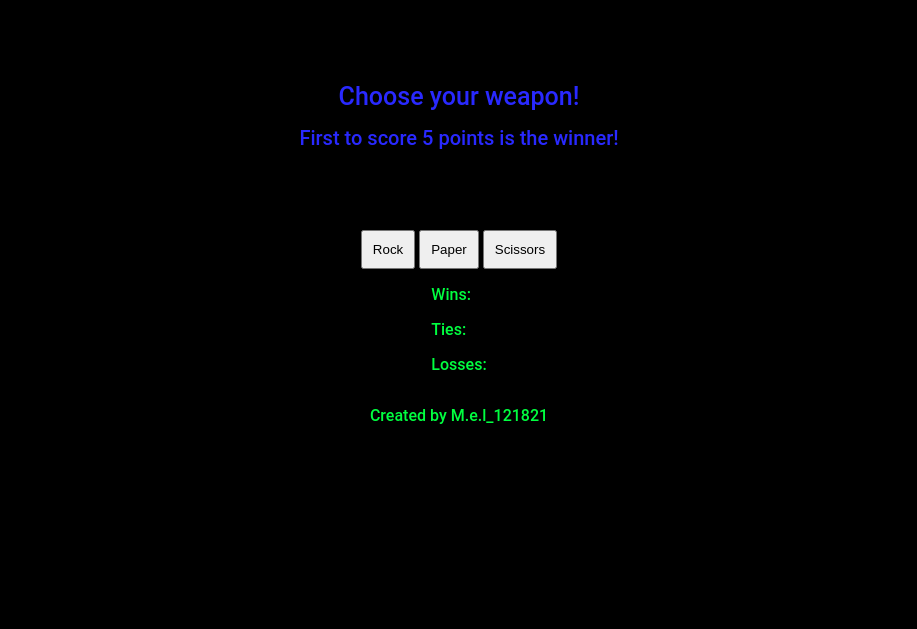
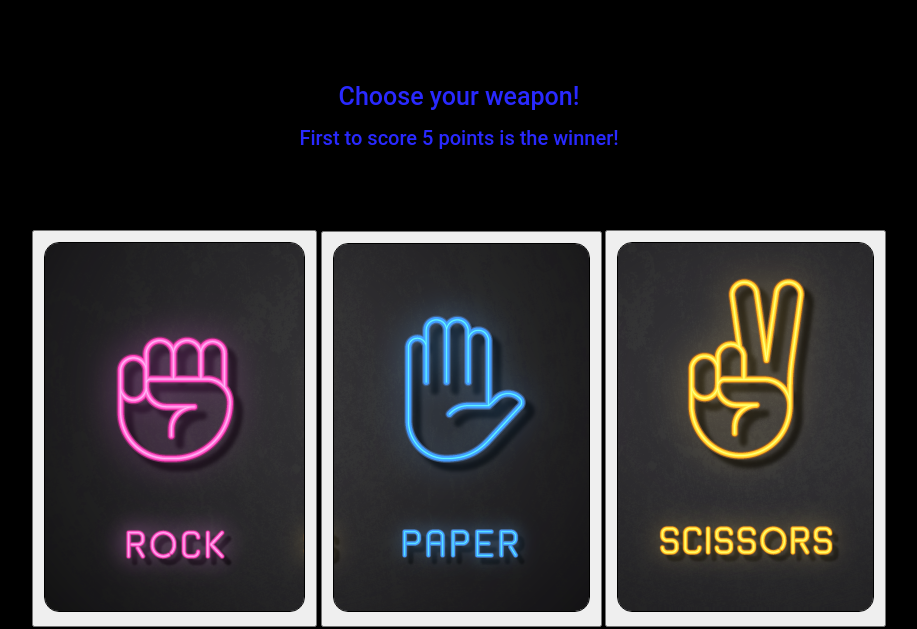
Before and after one commit to mel-121821/rock-paper-scissors, a plain HTML site: page index.html in a window 1280 px wide. Shown: the part 196-825 px from the top of the page, without its empty margins (181-1098 px from the left). Before the commit the page ends 800 px from the top, so only its background shows below. Drawn offline with Linux system fonts and the light colour scheme.

Commit message:
Embed image sources into buttons

```diff
--- a/index.html
+++ b/index.html
@@ -23,9 +23,9 @@
    </div>
 
    <div class="buttons">
-        <button id="rock">Rock</button>
-        <button id="paper">Paper</button>
-        <button id="scissors">Scissors</button>
+        <button id="rock"><img src ="img/rock-icon.png"></button>
+        <button id="paper"><img src ="img/paper-icon.png"></button>
+        <button id="scissors"><img src ="img/scissors-icon.png"></button>
    </div>
 
    <div class="round-result">
```
